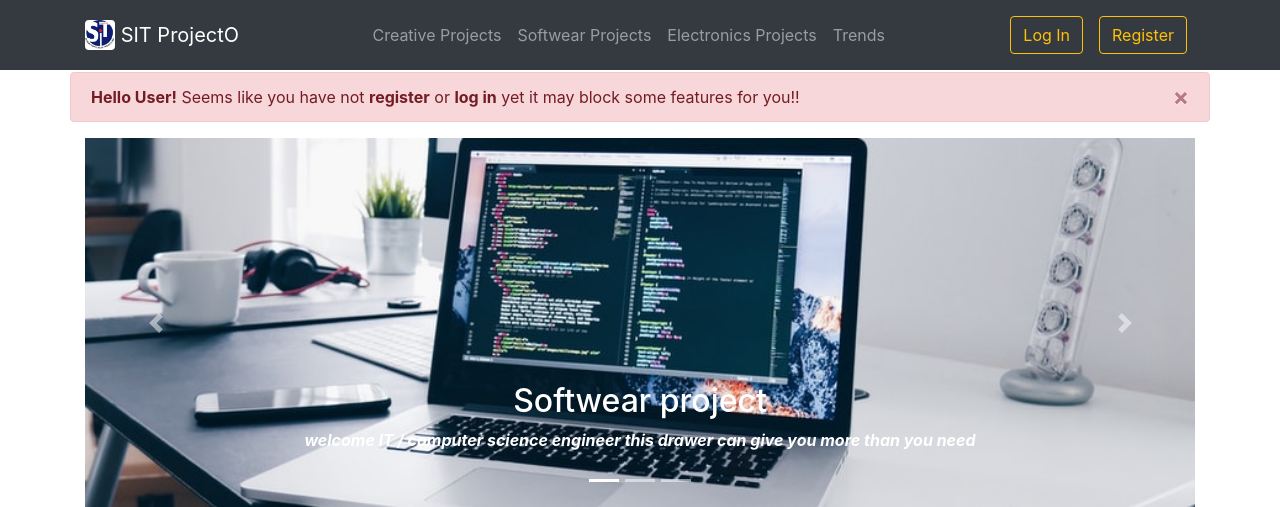
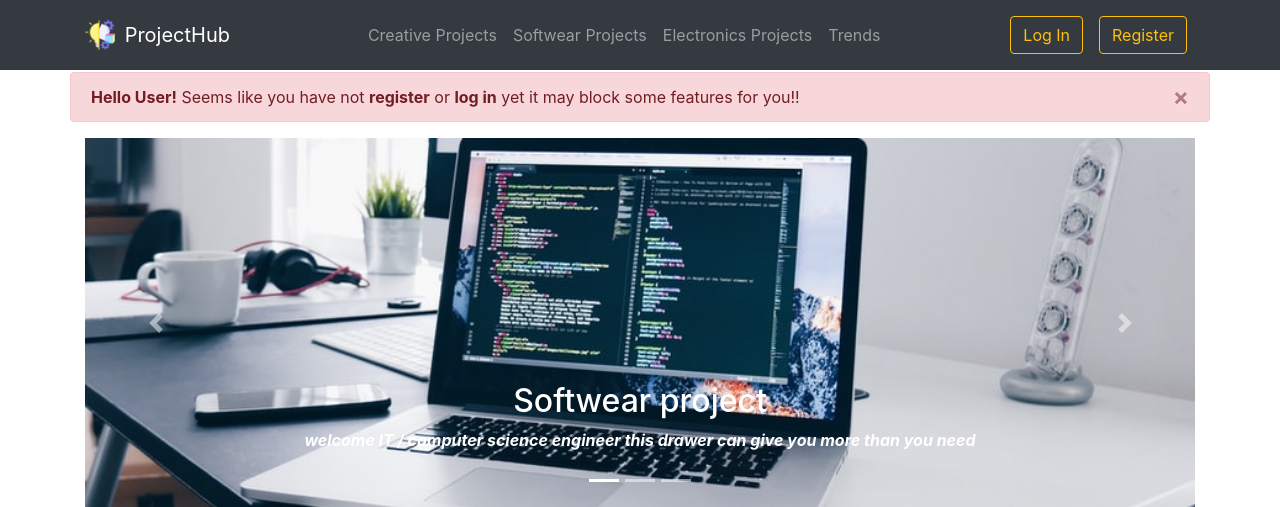
Before and after one commit to ironsubhajit/ProjectO, a Django app: page / in a window 1280 px wide. Shown: the top 507 px of the page. Run offline with Django 3.2, Linux system fonts and the light colour scheme.

Commit message:
Change Brand Logo And Name

```diff
--- a/ProjectO/templates/ProjectO/index.html
+++ b/ProjectO/templates/ProjectO/index.html
@@ -12,8 +12,8 @@
   <nav class="navbar navbar-expand-lg fixed-top navbar-dark bg-dark">
     <div class="container container-fluid">
       <a class="navbar-brand active" href="{% url 'home' %}">
-        <img src="{% static 'ProjectO/images/logo.jpg' %}" width="30" height="30" alt="Brand logo" loading="lazy" class="rounded mt-n1">
-        SIT ProjectO
+        <img src="{% static 'ProjectO/icons/Brand.png' %}" width="30" height="30" alt="Brand logo" loading="lazy" class="rounded mt-n1 mr-1">
+        ProjectHub
       </a>
       <button class="navbar-toggler" type="button" data-toggle="collapse" data-target="#navbarSupportedContent"
         aria-controls="navbarSupportedContent" aria-expanded="false" aria-label="Toggle navigation">
```
